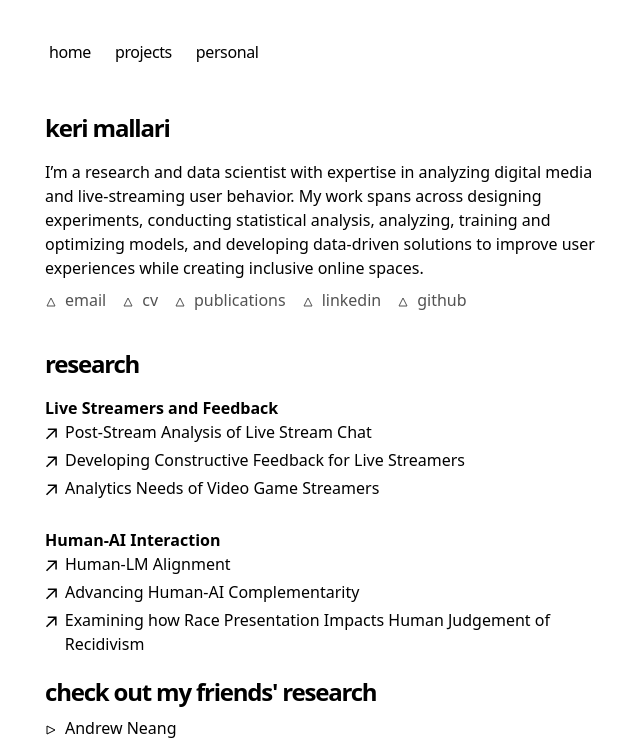
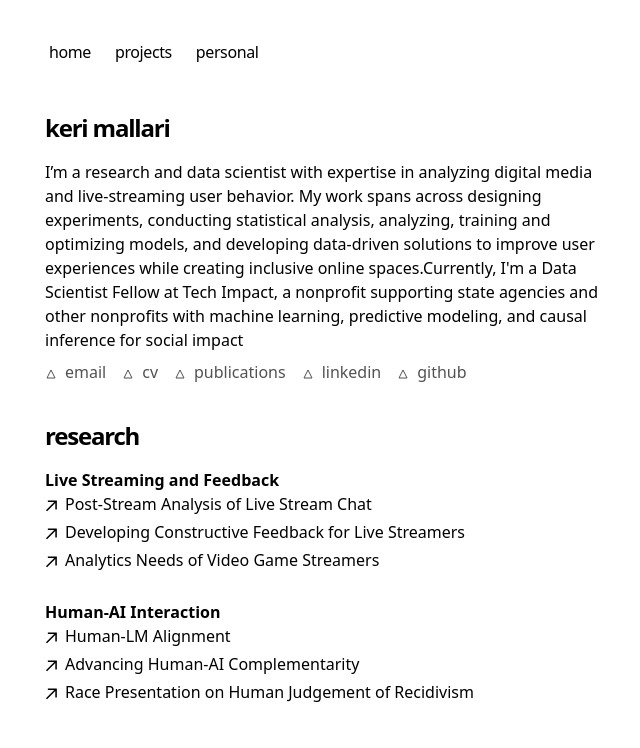
Before and after one commit to kerixyz/kerixyz.github.io, a Next.js app: page / in a window 1280 px wide. Shown: the top 748 px of the page, without its empty margins (307-947 px from the left). Built offline with nearby package versions, Linux system fonts and the light colour scheme.

Commit message:
updated description

```diff
--- a/app/page.tsx
+++ b/app/page.tsx
@@ -64,6 +64,7 @@ export default function Page() {
       </h1>
       <p className="mb-2">
         {`I’m a research and data scientist with expertise in analyzing digital media and live-streaming user behavior. My work spans across designing experiments, conducting statistical analysis, analyzing, training and optimizing models, and developing data-driven solutions to improve user experiences while creating inclusive online spaces.`}
+        {`Currently, I'm a Data Scientist Fellow at Tech Impact, a nonprofit supporting state agencies and other nonprofits with machine learning, predictive modeling, and causal inference for social impact `}
          {/* Additionally, I’m a trained software engineer with experience in building and launching web applications using React, Next.js, Express, Node.js, and PostgreSQL. */}
       </p>
 
@@ -129,7 +130,7 @@ export default function Page() {
         research
       </h2>
       <ul>
-        <li><b>Live Streamers and Feedback</b></li>
+        <li><b>Live Streaming and Feedback</b></li>
           <ul>
             <li>
                 <a
@@ -201,7 +202,7 @@ export default function Page() {
                 href="https://dl.acm.org/doi/abs/10.1145/3313831.3376257"
               >
                 <ArrowIcon />
-                <p className="ml-2 h-7">Examining how Race Presentation Impacts Human Judgement of Recidivism</p>
+                <p className="ml-2 h-7">Race Presentation on Human Judgement of Recidivism</p>
               </a>
             </li>
           </ul>
```
